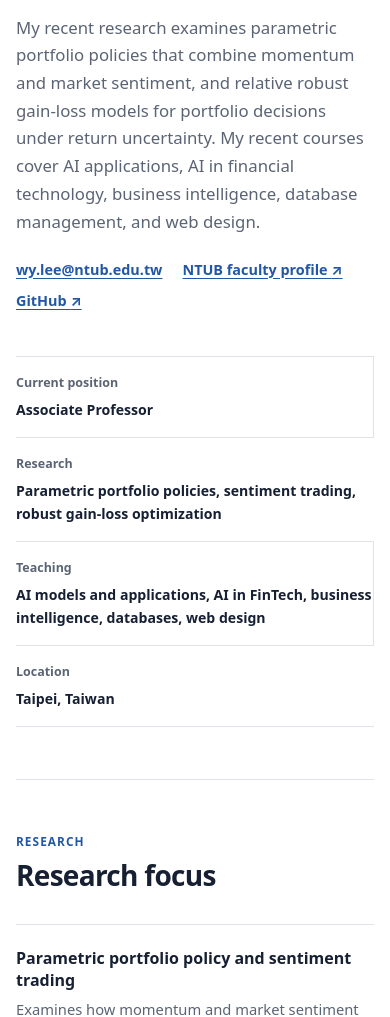
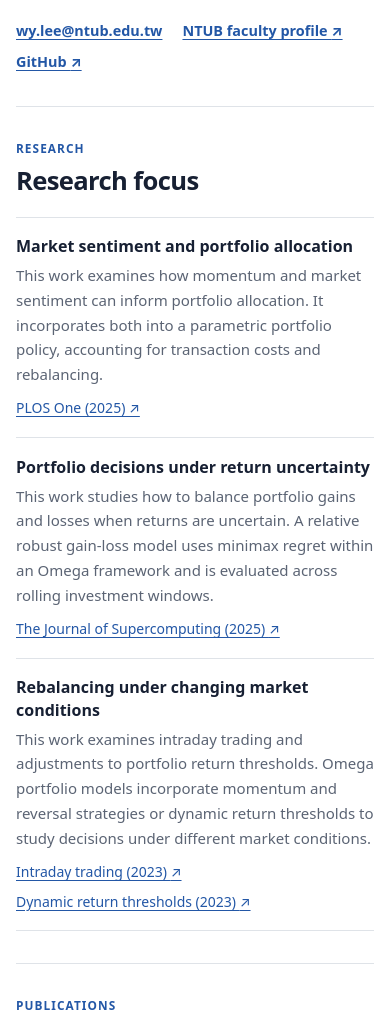
Before and after one commit to KennethWYLee/KennethWYLee.github.io, a plain HTML site: page index.html in a window 390 px wide. Shown: the part 379-1396 px from the top of the page. Drawn offline with Linux system fonts and the light colour scheme.

Commit message:
Improve profile readability and link research to publications

```diff
--- a/css/site.css
+++ b/css/site.css
@@ -91,13 +91,13 @@ nav a:focus-visible {
 }
 
 section {
-  padding: 4rem 0;
+  padding: 2.5rem 0;
   border-bottom: 1px solid var(--line);
   scroll-margin-top: 1rem;
 }
 
 .profile {
-  padding-top: 5rem;
+  padding-top: 3rem;
 }
 
 .label {
@@ -117,17 +117,25 @@ p {
 }
 
 h1 {
-  max-width: 800px;
   margin-bottom: 0.75rem;
-  font-size: clamp(2.6rem, 6vw, 4.4rem);
+  font-size: clamp(2rem, 4.5vw, 3rem);
   font-weight: 720;
   letter-spacing: -0.045em;
-  line-height: 1.05;
+  line-height: 1.2;
+}
+
+.chinese-name {
+  display: inline-block;
+  color: var(--muted);
+  font-size: 0.55em;
+  font-weight: 500;
+  letter-spacing: 0;
+  white-space: nowrap;
 }
 
 h2 {
   margin-bottom: 0;
-  font-size: clamp(1.75rem, 4vw, 2.45rem);
+  font-size: clamp(1.6rem, 3vw, 2rem);
   font-weight: 720;
   letter-spacing: -0.025em;
   line-height: 1.2;
@@ -157,7 +165,7 @@ h3 {
   display: flex;
   flex-wrap: wrap;
   gap: 0.45rem 1.25rem;
-  margin-bottom: 2.75rem;
+  margin-bottom: 0;
 }
 
 .primary-links a {
@@ -165,50 +173,15 @@ h3 {
   font-weight: 650;
 }
 
-.profile-facts {
-  display: grid;
-  grid-template-columns: repeat(2, minmax(0, 1fr));
-  margin: 0;
-  border-top: 1px solid var(--line);
-}
-
-.profile-facts div {
-  display: grid;
-  grid-template-columns: 8.5rem 1fr;
-  gap: 1rem;
-  padding: 1rem 1rem 1rem 0;
-  border-bottom: 1px solid var(--line);
-}
-
-.profile-facts div:nth-child(odd) {
-  border-right: 1px solid var(--line);
-}
-
-.profile-facts div:nth-child(even) {
-  padding-left: 1rem;
-}
-
-.profile-facts dt {
-  color: var(--muted);
-  font-size: 0.78rem;
-  font-weight: 700;
-}
-
-.profile-facts dd {
-  margin: 0;
-  font-size: 0.88rem;
-  font-weight: 650;
-}
-
 .section-heading {
-  margin-bottom: 2rem;
+  margin-bottom: 1.25rem;
 }
 
 .section-summary {
   max-width: 760px;
   margin: 0.8rem 0 0;
   color: var(--muted);
-  font-size: 0.9rem;
+  font-size: 0.9375rem;
 }
 
 .section-heading-with-note {
@@ -232,7 +205,7 @@ h3 {
   display: grid;
   grid-template-columns: minmax(190px, 0.33fr) minmax(0, 0.67fr);
   gap: 2rem;
-  padding: 1.35rem 0;
+  padding: 1.1rem 0;
   border-bottom: 1px solid var(--line);
 }
 
@@ -243,7 +216,15 @@ h3 {
 
 .focus-list p {
   color: var(--muted);
-  font-size: 0.92rem;
+  font-size: 0.9375rem;
+}
+
+.focus-list .research-links {
+  display: flex;
+  flex-wrap: wrap;
+  gap: 0.4rem 1.25rem;
+  margin-top: 0.6rem;
+  font-size: 0.875rem;
 }
 
 .publication-list {
@@ -277,14 +258,14 @@ h3 {
 .publication-list p {
   margin-bottom: 0;
   color: var(--muted);
-  font-size: 0.82rem;
+  font-size: 0.9375rem;
   line-height: 1.55;
 }
 
 .publication-list li > a,
 .no-link {
   justify-self: end;
-  font-size: 0.72rem;
+  font-size: 0.8125rem;
   font-weight: 700;
   white-space: nowrap;
 }
@@ -339,7 +320,7 @@ h3 {
 
 .history-list time {
   color: var(--muted);
-  font-size: 0.78rem;
+  font-size: 0.875rem;
   font-variant-numeric: tabular-nums;
   font-weight: 650;
 }
@@ -350,14 +331,14 @@ h3 {
 }
 
 .history-list strong {
-  font-size: 0.86rem;
+  font-size: 0.9375rem;
   line-height: 1.45;
 }
 
 .history-list span {
   margin-top: 0.2rem;
   color: var(--muted);
-  font-size: 0.78rem;
+  font-size: 0.9375rem;
 }
 
 .teaching-list {
@@ -390,8 +371,14 @@ h3 {
 .teaching-list p {
   margin-bottom: 0;
   color: var(--muted);
-  font-size: 0.8rem;
+  font-size: 0.9375rem;
   line-height: 1.55;
+}
+
+.teaching-list .course-level {
+  margin-bottom: 0.45rem;
+  font-size: 0.8125rem;
+  font-weight: 650;
 }
 
 .contact-list {
@@ -466,33 +453,27 @@ h3 {
   }
 
   section {
-    padding: 3.25rem 0;
+    padding: 2rem 0;
   }
 
   .profile {
-    padding-top: 3.5rem;
+    padding-top: 2rem;
   }
 
-  .profile-facts,
   .background-grid,
   .teaching-list,
   .contact-list {
     grid-template-columns: 1fr;
   }
 
-  .profile-facts div,
-  .profile-facts div:nth-child(even),
   .teaching-list li,
+  .teaching-list li:nth-child(odd),
   .teaching-list li:nth-child(even),
   .contact-list a,
   .contact-list a:first-child {
     padding-right: 0;
     padding-left: 0;
     border-right: 0;
-  }
-
-  .profile-facts div {
-    grid-template-columns: 7.5rem 1fr;
   }
 
   .background-grid {
@@ -529,11 +510,6 @@ h3 {
     gap: 0.5rem;
   }
 
-  .profile-facts div {
-    grid-template-columns: 1fr;
-    gap: 0.25rem;
-  }
-
   .site-footer {
     flex-direction: column;
     gap: 0.5rem;
--- a/index.html
+++ b/index.html
@@ -42,34 +42,14 @@
 
   <main id="main">
     <section class="profile" id="top" aria-labelledby="profile-title">
-      <p class="label">Academic profile</p>
-      <h1 id="profile-title">Wen-Yi Kenneth Lee</h1>
+      <h1 id="profile-title">Wen-Yi Kenneth Lee <span class="chinese-name" lang="zh-Hant">李文毅</span></h1>
       <p class="position">Associate Professor, Department of Information Management<br>National Taipei University of Business</p>
-      <p class="summary">My recent research examines parametric portfolio policies that combine momentum and market sentiment, and relative robust gain-loss models for portfolio decisions under return uncertainty. My recent courses cover AI applications, AI in financial technology, business intelligence, database management, and web design.</p>
+      <p class="summary">I study portfolio allocation under uncertainty, with a focus on market sentiment, gain–loss models, and rebalancing.</p>
       <div class="primary-links" aria-label="Profile links">
         <a href="mailto:wy.lee@ntub.edu.tw">wy.lee@ntub.edu.tw</a>
         <a href="https://imd.ntub.edu.tw/p/412-1043-6919.php?Lang=en" target="_blank" rel="noopener noreferrer">NTUB faculty profile <span aria-hidden="true">↗</span></a>
         <a href="https://github.com/KennethWYLee" target="_blank" rel="noopener noreferrer">GitHub <span aria-hidden="true">↗</span></a>
       </div>
-
-      <dl class="profile-facts">
-        <div>
-          <dt>Current position</dt>
-          <dd>Associate Professor</dd>
-        </div>
-        <div>
-          <dt>Research</dt>
-          <dd>Parametric portfolio policies, sentiment trading, robust gain-loss optimization</dd>
-        </div>
-        <div>
-          <dt>Teaching</dt>
-          <dd>AI models and applications, AI in FinTech, business intelligence, databases, web design</dd>
-        </div>
-        <div>
-          <dt>Location</dt>
-          <dd>Taipei, Taiwan</dd>
-        </div>
-      </dl>
     </section>
 
     <section id="research" aria-labelledby="research-title">
@@ -79,16 +59,28 @@
       </div>
       <div class="focus-list">
         <article>
-          <h3>Parametric portfolio policy and sentiment trading</h3>
-          <p>Examines how momentum and market sentiment can be incorporated into characteristic vectors for portfolio allocation, including transaction costs and long-horizon rebalancing.</p>
+          <h3>Market sentiment and portfolio allocation</h3>
+          <div>
+            <p>This work examines how momentum and market sentiment can inform portfolio allocation. It incorporates both into a parametric portfolio policy, accounting for transaction costs and rebalancing.</p>
+            <p class="research-links"><a href="https://doi.org/10.1371/journal.pone.0335462" target="_blank" rel="noopener noreferrer">PLOS One (2025) <span aria-hidden="true">↗</span></a></p>
+          </div>
         </article>
         <article>
-          <h3>Relative robust gain-loss portfolio optimization</h3>
-          <p>Uses minimax regret within an Omega framework to balance gains and losses under return uncertainty and to evaluate portfolio rebalancing across rolling investment windows.</p>
+          <h3>Portfolio decisions under return uncertainty</h3>
+          <div>
+            <p>This work studies how to balance portfolio gains and losses when returns are uncertain. A relative robust gain-loss model uses minimax regret within an Omega framework and is evaluated across rolling investment windows.</p>
+            <p class="research-links"><a href="https://doi.org/10.1007/s11227-025-08123-8" target="_blank" rel="noopener noreferrer">The Journal of Supercomputing (2025) <span aria-hidden="true">↗</span></a></p>
+          </div>
         </article>
         <article>
-          <h3>Portfolio rebalancing under changing market conditions</h3>
-          <p>Studies intraday momentum and reversal strategies and time-varying return thresholds in Omega portfolio models, including trading costs and different market conditions.</p>
+          <h3>Rebalancing under changing market conditions</h3>
+          <div>
+            <p>This work examines intraday trading and adjustments to portfolio return thresholds. Omega portfolio models incorporate momentum and reversal strategies or dynamic return thresholds to study decisions under different market conditions.</p>
+            <p class="research-links">
+              <a href="https://doi.org/10.1371/journal.pone.0291119" target="_blank" rel="noopener noreferrer">Intraday trading (2023) <span aria-hidden="true">↗</span></a>
+              <a href="https://doi.org/10.1111/itor.13153" target="_blank" rel="noopener noreferrer">Dynamic return thresholds (2023) <span aria-hidden="true">↗</span></a>
+            </p>
+          </div>
         </article>
       </div>
     </section>
@@ -238,27 +230,32 @@
       <div class="section-heading">
         <p class="label">Teaching</p>
         <h2 id="teaching-title">Selected recent courses</h2>
-        <p class="section-summary">Across the 2025–26 academic year, my teaching spans AI models and applications, AI in FinTech, business intelligence, database-management systems practice, web design, information technology management, and seminars on emerging technologies.</p>
+        <p class="section-summary">Selected courses from the 2025–26 academic year, covering AI applications, financial technology, business intelligence, databases, and web design.</p>
       </div>
       <ul class="teaching-list">
         <li>
           <h3>Application to Artificial Intelligence</h3>
+          <p class="course-level">Post-baccalaureate</p>
           <p>End-to-end machine-learning projects, classification, support vector machines, decision trees, and ensemble learning.</p>
         </li>
         <li>
           <h3>Artificial Intelligence in FinTech</h3>
+          <p class="course-level">Graduate</p>
           <p>Machine learning and data-driven optimization for portfolio management, including robust optimization and explainable AI in finance.</p>
         </li>
         <li>
           <h3>Business Intelligence</h3>
+          <p class="course-level">Graduate</p>
           <p>Strategic use of business intelligence, data mining, big-data management and analysis, and econometric methods.</p>
         </li>
         <li>
           <h3>Database Management</h3>
+          <p class="course-level">Undergraduate</p>
           <p>ER and EER modeling, relational design, SQL, functional and multivalued dependencies, and normalization.</p>
         </li>
         <li>
           <h3>Web Design</h3>
+          <p class="course-level">Undergraduate</p>
           <p>HTML, CSS, JavaScript, jQuery, Ajax, and responsive web design.</p>
         </li>
       </ul>
```
